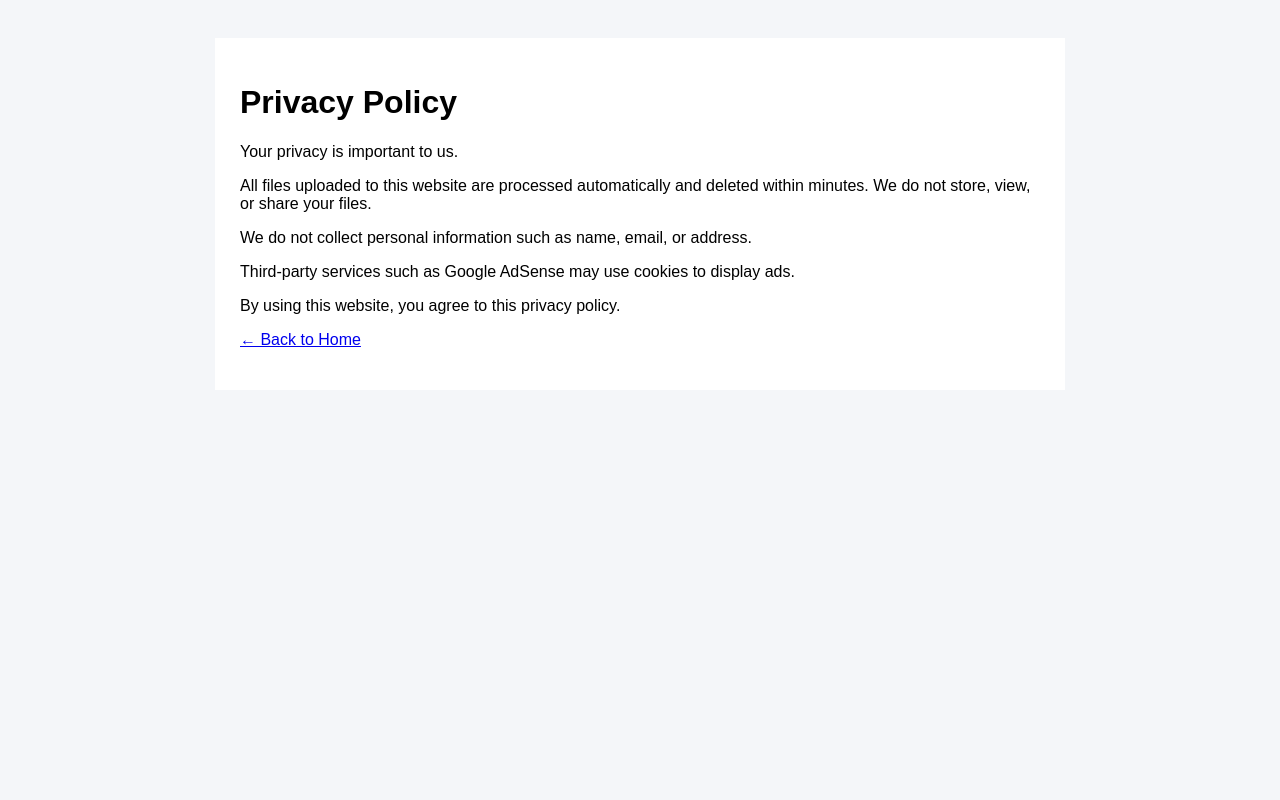
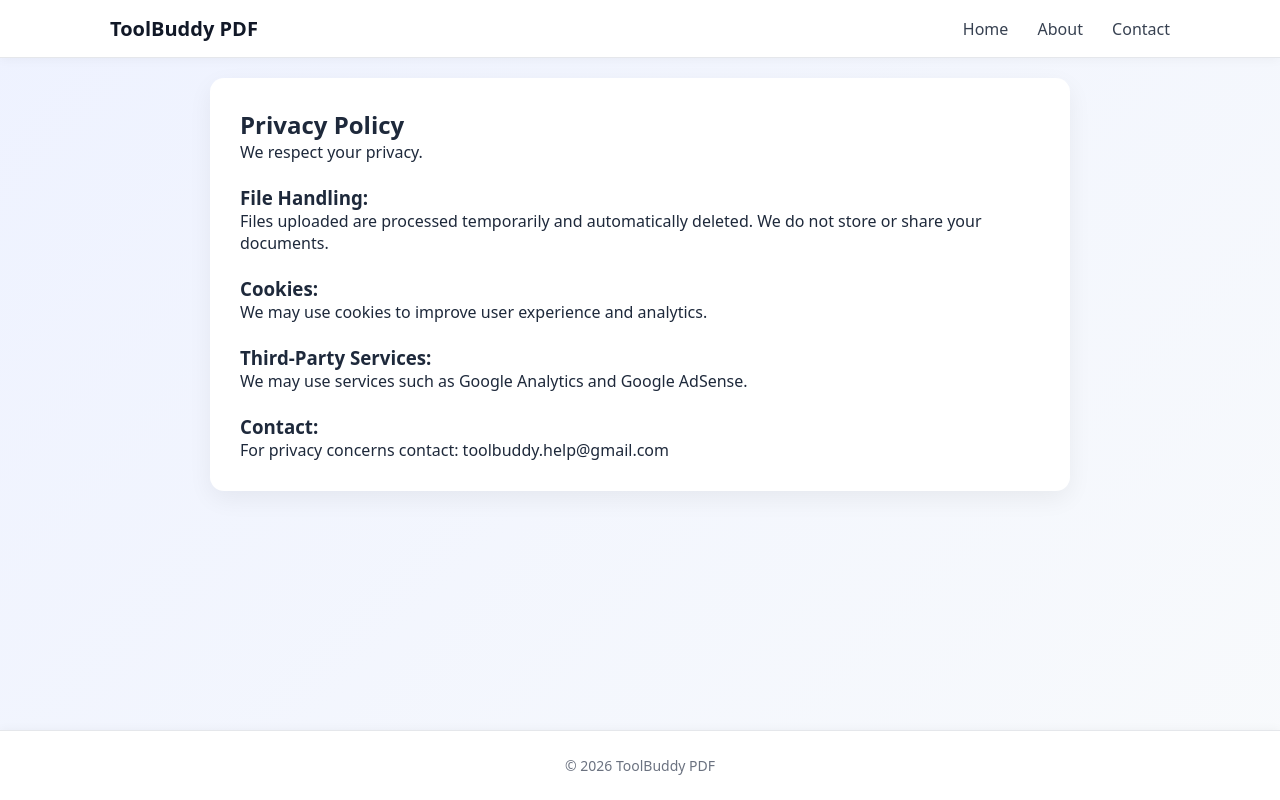
Before and after one commit to MohitTheAnalyst/tool-buddy-pdf, a Flask app: page /privacy in a window 1280 px wide. Run offline with Flask 3, Linux system fonts and the light colour scheme.

Commit message:
Add files via upload

```diff
--- /dev/null
+++ b/static/robots.txt
@@ -0,0 +1,4 @@
+User-agent: *
+Allow: /
+
+Sitemap: https://tool-buddy-pdf-g6h6.onrender.com/sitemap.xml
--- a/static/style.css
+++ b/static/style.css
@@ -1,41 +1,208 @@
-<style>
-body {font-family: Arial; background:#f4f6f9; margin:0;}
-
-header {background:#2d89ef; color:white; padding:25px; text-align:center;}
-
-.main {max-width:850px; margin:0 auto; padding:20px;}
-
-.card {background:white; padding:20px; margin:25px 0; border-radius:8px;
-box-shadow:0 4px 12px rgba(0,0,0,0.08);}
-
-button {background:#2d89ef; color:white; border:none; padding:8px 15px;
-border-radius:4px; cursor:pointer;}
-
-button:hover {background:#1b5fa7;}
-
-footer {
-    background: #222;
-    color: white;
-    text-align: center;
-    padding: 25px 10px;
-    margin-top: 40px;
+* {
+    margin: 0;
+    padding: 0;
+    box-sizing: border-box;
 }
 
-footer a {
-    color: #9ecbff;
-    text-decoration: none;
-    margin: 0 5px;
+body {
+    font-family: system-ui, -apple-system, BlinkMacSystemFont, sans-serif;
+    background: linear-gradient(135deg, #eef2ff, #f8fafc);
+    color: #1e293b;
+    display: flex;
+    flex-direction: column;
+    min-height: 100vh;
 }
 
-footer a:hover {
-    text-decoration: underline;
+/* Header */
+.navbar {
+    background: #ffffff;
+    border-bottom: 1px solid #e5e7eb;
+    padding: 15px 0;
+    box-shadow: 0 2px 10px rgba(0, 0, 0, 0.04);
 }
 
-.site-title {
-    font-size: 32px;
-    margin-bottom: 5px;
-    text-decoration: underline;
-    text-underline-offset: 6px;
+.nav-container {
+    max-width: 1100px;
+    margin: auto;
+    padding: 0 20px;
+    display: flex;
+    justify-content: space-between;
+    align-items: center;
 }
 
-</style>
+.logo {
+    font-size: 20px;
+    font-weight: 700;
+    color: #111827;
+}
+
+nav a {
+    text-decoration: none;
+    margin-left: 25px;
+    color: #374151;
+    font-weight: 500;
+    transition: color 0.3s ease;
+}
+
+nav a:hover {
+    color: #3563e9;
+}
+
+
+/* Main */
+.container {
+    flex: 1;
+    max-width: 900px;
+    margin: auto;
+    padding: 20px;
+}
+
+/* Cards */
+.tool-card {
+    background: #ffffff;
+    padding: 30px;
+    margin-bottom: 35px;
+    border-radius: 14px;
+    box-shadow: 0 8px 25px rgba(0, 0, 0, 0.06);
+    transition: all 0.3s ease;
+}
+
+.tool-card:hover {
+    transform: translateY(-6px);
+    box-shadow: 0 12px 35px rgba(0, 0, 0, 0.12);
+}
+
+.tool-card h2 {
+    margin-bottom: 20px;
+    font-size: 20px;
+}
+
+/* Inputs */
+input[type="file"],
+input[type="number"],
+select {
+    width: 100%;
+    padding: 10px;
+    margin-bottom: 15px;
+    border-radius: 6px;
+    border: 1px solid #cbd5e1;
+    transition: border 0.3s ease;
+}
+
+input:focus,
+select:focus {
+    border-color: #3563e9;
+    outline: none;
+}
+
+/* Page range */
+.page-range {
+    display: flex;
+    gap: 10px;
+}
+
+.page-range input {
+    flex: 1;
+}
+
+/* Buttons */
+button {
+    width: 100%;
+    padding: 12px;
+    background: linear-gradient(90deg, #3563e9, #4f46e5);
+    color: white;
+    border: none;
+    border-radius: 8px;
+    font-weight: 600;
+    cursor: pointer;
+    transition: all 0.3s ease;
+}
+
+button:hover {
+    transform: translateY(-2px);
+    box-shadow: 0 6px 15px rgba(53, 99, 233, 0.4);
+}
+
+/* Footer */
+.site-footer {
+    background: #ffffff;
+    border-top: 1px solid #e5e7eb;
+    padding: 25px 20px;
+    text-align: center;
+    font-size: 14px;
+    color: #6b7280;
+    box-shadow: 0 -2px 8px rgba(0, 0, 0, 0.03);
+}
+
+.footer-links {
+    margin-bottom: 10px;
+}
+
+.footer-links a {
+    text-decoration: none;
+    color: #3563e9;
+    margin: 0 12px;
+    transition: color 0.3s ease;
+}
+
+.footer-links a:hover {
+    color: #1e40af;
+}
+
+/* Responsive */
+@media (max-width: 600px) {
+    .page-range {
+        flex-direction: column;
+    }
+}
+
+/* Loading Overlay Smooth */
+
+#loading-overlay {
+    position: fixed;
+    top: 0;
+    left: 0;
+    width: 100%;
+    height: 100%;
+    background: rgba(255, 255, 255, 0.85);
+    backdrop-filter: blur(4px);
+    display: flex;
+    align-items: center;
+    justify-content: center;
+    opacity: 0;
+    visibility: hidden;
+    transition: opacity 0.3s ease, visibility 0.3s ease;
+    z-index: 9999;
+}
+
+#loading-overlay.active {
+    opacity: 1;
+    visibility: visible;
+}
+
+.loader-box {
+    text-align: center;
+}
+
+.spinner {
+    width: 60px;
+    height: 60px;
+    border: 6px solid #e5e7eb;
+    border-top: 6px solid #3563e9;
+    border-radius: 50%;
+    animation: spin 0.8s linear infinite;
+    margin: auto;
+}
+
+.loader-box p {
+    margin-top: 18px;
+    font-weight: 500;
+    color: #374151;
+    font-size: 15px;
+}
+
+@keyframes spin {
+    to {
+        transform: rotate(360deg);
+    }
+}
--- a/templates/privacy.html
+++ b/templates/privacy.html
@@ -1,28 +1,56 @@
 <!DOCTYPE html>
-<html>
+<html lang="en">
 <head>
-<meta charset="UTF-8">
-<title>Privacy Policy</title>
-<style>
-body { font-family: Arial; padding: 30px; background:#f4f6f9; }
-.box { background:#fff; padding:25px; max-width:800px; margin:auto; }
-</style>
+    <meta charset="UTF-8">
+    <title>Privacy Policy - ToolBuddy PDF</title>
+    <meta name="description" content="Privacy Policy of ToolBuddy PDF.">
+    <link rel="stylesheet" href="{{ url_for('static', filename='style.css') }}">
 </head>
 <body>
-<div class="box">
-<h1>Privacy Policy</h1>
 
-<p>Your privacy is important to us.</p>
+<header class="navbar">
+    <div class="nav-container">
+        <div class="logo">ToolBuddy PDF</div>
+        <nav>
+            <a href="/">Home</a>
+            <a href="/about">About</a>
+            <a href="/contact">Contact</a>
+        </nav>
+    </div>
+</header>
 
-<p>All files uploaded to this website are processed automatically and deleted within minutes. We do not store, view, or share your files.</p>
+<main class="container">
+    <section class="tool-card">
+        <h1>Privacy Policy</h1>
 
-<p>We do not collect personal information such as name, email, or address.</p>
+        <p>We respect your privacy.</p><br>
 
-<p>Third-party services such as Google AdSense may use cookies to display ads.</p>
+        <h3>File Handling: </h3>
+        <p>
+            Files uploaded are processed temporarily and automatically deleted.
+            We do not store or share your documents.
+        </p><br>
 
-<p>By using this website, you agree to this privacy policy.</p>
+        <h3>Cookies: </h3>
+        <p>
+            We may use cookies to improve user experience and analytics.
+        </p><br>
 
-<p><a href="/">← Back to Home</a></p>
-</div>
+        <h3>Third-Party Services: </h3>
+        <p>
+            We may use services such as Google Analytics and Google AdSense.
+        </p><br>
+
+        <h3>Contact: </h3>
+        <p>
+            For privacy concerns contact: toolbuddy.help@gmail.com
+        </p>
+    </section>
+</main>
+
+<footer class="site-footer">
+    <p>© 2026 ToolBuddy PDF</p>
+</footer>
+
 </body>
 </html>
```
Also changed, not shown: templates/about.html (+31 -14 lines), templates/contact.html (+32 -13 lines), templates/index.html (+83 -68 lines), templates/terms.html (added, +57 -0 lines), static/favicon.ico (added).
